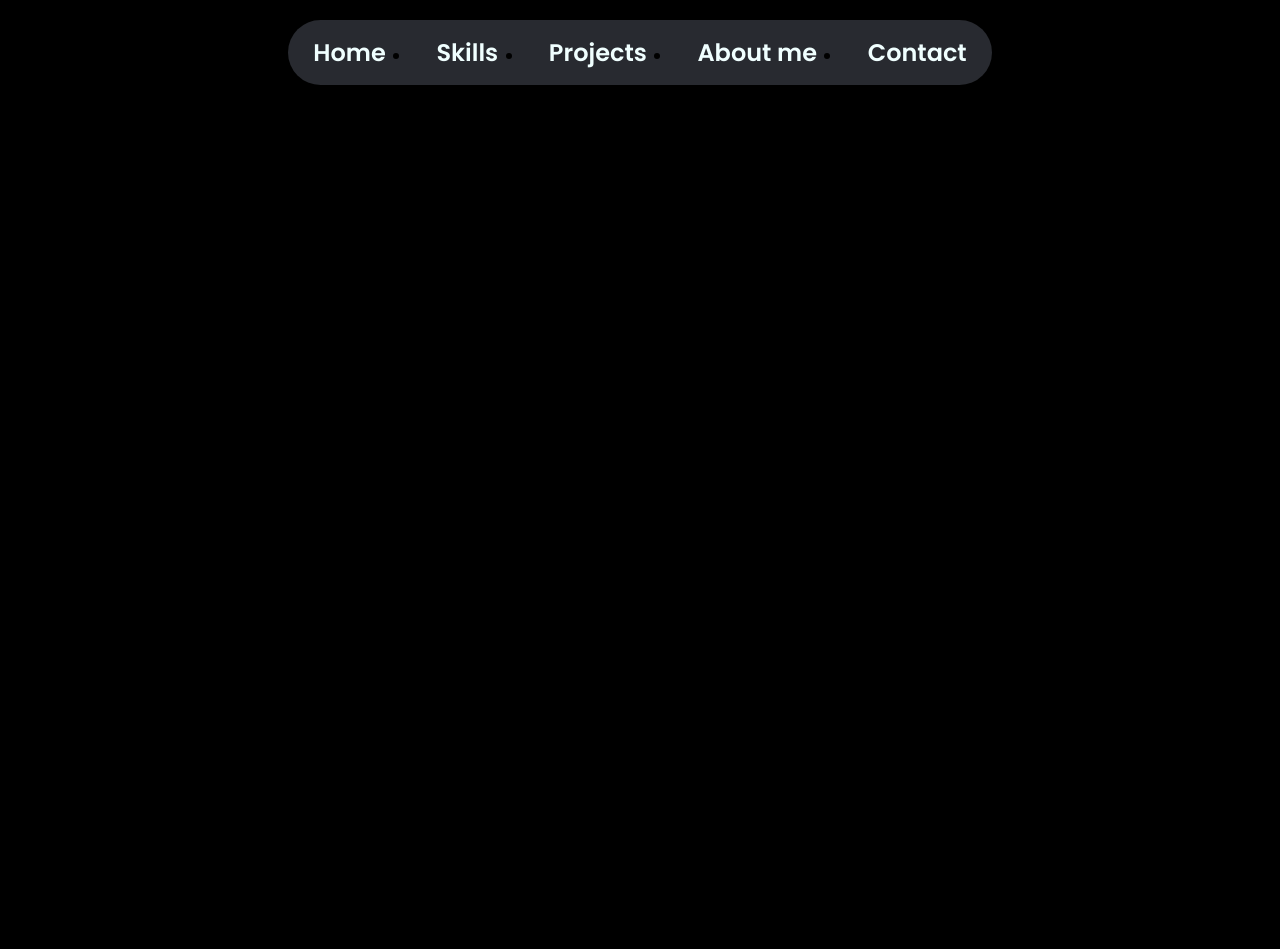
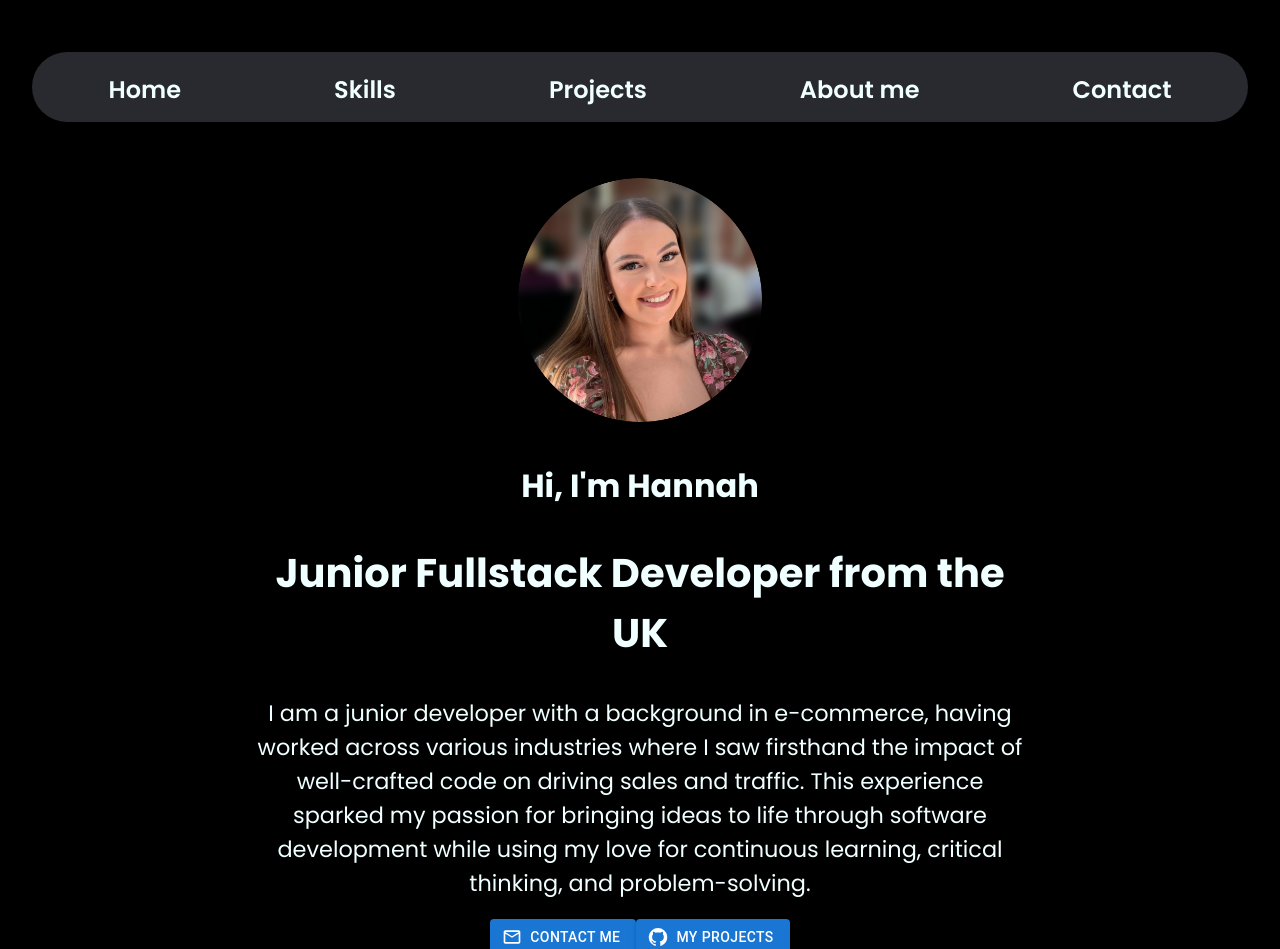
Before and after one commit to hannahchapman79/hannah-chapman-portfolio, a React (Create React App) app: page / in a window 1280 px wide. Shown: the top 949 px of the page. Before the commit the page ends 800 px from the top, so only its background shows below. Built offline with nearby package versions, Linux system fonts and the light colour scheme.

Commit message:
Imports material UI and adds an intro card with a profile image and short introduction

```diff
--- a/package.json
+++ b/package.json
@@ -3,6 +3,10 @@
   "version": "0.1.0",
   "private": true,
   "dependencies": {
+    "@emotion/react": "^11.13.3",
+    "@emotion/styled": "^11.13.0",
+    "@mui/icons-material": "^6.1.5",
+    "@mui/material": "^6.1.5",
     "@testing-library/jest-dom": "^5.17.0",
     "@testing-library/react": "^13.4.0",
     "@testing-library/user-event": "^13.5.0",
--- a/src/App.css
+++ b/src/App.css
@@ -1,23 +1,3 @@
-.App {
-  text-align: center;
-}
-
-.App-header {
-  background-color: #282c34;
-  min-height: 100vh;
-  display: flex;
-  flex-direction: column;
-  align-items: center;
-  justify-content: center;
-  font-size: calc(10px + 2vmin);
-  color: white;
-}
-
-.App-link {
-  color: #61dafb;
-}
-
-
 .nav-bar {
   display: flex;
   align-items: center;
@@ -26,8 +6,16 @@
   background-color: rgba(80, 85, 97, 0.5);
   border-radius: 40px;
   padding: 15px 0;
+  padding-top: 20px;
   margin: 20px auto 30px auto;
-  max-width: 55%;
+  max-width: 100vw;
+  width: auto;
+  margin-left: auto;
+  margin-right: auto;
+  position: sticky;
+  top: 20px;
+  z-index: 100;
+  overflow: hidden;
 }
 
 .nav-bar ul {
@@ -37,6 +25,7 @@
   padding: 0;
   margin: 0;
   width: 100%;
+  list-style-type: none;
 }
 
 .nav-bar li {
@@ -56,3 +45,56 @@
 .nav-bar a:hover {
   color: #ffda79;
 }
+
+.intro-card-div {
+  display: flex;
+  justify-content: center;
+  align-items: center;
+  min-height: 100vh;
+}
+
+
+.intro-card {
+  width: 100%;
+  max-width: 60vw;
+  padding: 20px;
+  border-radius: 8px;
+  box-shadow: 0px 4px 10px rgba(0, 0, 0, 0.1);
+  text-align: center;
+  margin: 0 auto;
+}
+
+.hannah-icon {
+  max-width: 20vw;
+}
+
+.name-intro {
+  font-size: 2rem;
+}
+
+.role-intro {
+  font-size: 2.5rem;
+}
+
+.personal-profile-intro {
+  font-size: 1.4rem;
+  font-weight: 100;
+}
+
+.contact-button {
+  background-color: #64717d;
+  color: white;
+  padding-right: 40px;
+}
+
+
+@media (max-width: 768px) {
+  .nav-bar {
+    max-width: 90vw;
+  }
+
+  .intro-card {
+    max-width: 90vw;
+    padding: 15px;
+  }
+}
--- a/src/App.js
+++ b/src/App.js
@@ -1,10 +1,15 @@
 import './App.css';
-import Navbar from './components/Navbar';
+import IntroCard from './components/IntroCard';
+import ButtonAppBar from './components/Navbar';
+// import useScreenSize from './useScreenSize';
 
 function App() {
+
+  // const screenSize = useScreenSize();
   return (
     <>
-    <Navbar/>
+    <ButtonAppBar/>
+    <IntroCard/>
     </>
   )
 
--- /dev/null
+++ b/src/components/IntroCard.jsx
@@ -0,0 +1,41 @@
+import React from 'react';
+import Button from '@mui/material/Button';
+import MailOutlineIcon from '@mui/icons-material/MailOutline';
+import GitHubIcon from '@mui/icons-material/GitHub';
+
+const IntroCard = () => {
+   return (
+      <div className='intro-card-div'>
+         <section className='intro-card'>
+            <img className="hannah-icon" src="/assets/hannah-icon.png" alt="Hannah Chapman portrait" />
+            <h1 className='name-intro'>Hi, I'm Hannah</h1>
+            <h1 className='role-intro'>Junior Fullstack Developer from the UK</h1>
+            <h2 className='personal-profile-intro'>I am a junior developer with a background in e-commerce, having worked across various industries where I saw firsthand the impact of well-crafted code on driving sales and traffic. This experience sparked my passion for bringing ideas to life through software development while using my love for continuous learning, critical thinking, and problem-solving.</h2>
+            <div className='intro-buttons-div'>
+               <Button
+               className='contact-button'
+                  component="a"
+                  href="#contact"
+                  variant="contained"
+                  tabIndex={-1}
+                  startIcon={<MailOutlineIcon />}
+               >
+                  Contact me
+               </Button>
+               <Button
+               className='project-button'
+                  component="a"
+                  href="#projects"
+                  variant="contained"
+                  tabIndex={-1}
+                  startIcon={<GitHubIcon />}
+               >
+                  My projects
+               </Button>
+            </div>
+         </section>
+      </div>
+   );
+};
+
+export default IntroCard;
--- a/src/index.css
+++ b/src/index.css
@@ -4,4 +4,12 @@ body {
   -webkit-font-smoothing: antialiased;
   -moz-osx-font-smoothing: grayscale;
   background-color: black;
+  color: azure;
 }
+
+#root {
+  max-width: 1280px;
+  margin: 0 auto;
+  padding: 2rem;
+  text-align: center;
+}
--- /dev/null
+++ b/src/useScreenSize.jsx
@@ -0,0 +1,27 @@
+import { useState, useEffect } from 'react';
+
+const useScreenSize = () => {
+  const [screenSize, setScreenSize] = useState({
+    width: window.innerWidth,
+    height: window.innerHeight,
+  });
+
+  useEffect(() => {
+    const handleResize = () => {
+      setScreenSize({
+        width: window.innerWidth,
+        height: window.innerHeight,
+      });
+    };
+
+    window.addEventListener('resize', handleResize);
+
+    return () => {
+      window.removeEventListener('resize', handleResize);
+    };
+  }, []);
+
+  return screenSize;
+};
+
+export default useScreenSize;
```
Also changed, not shown: public/assets/hannah-icon.png (added), src/components/Navbar.jsx (line endings or trailing spaces), 1 other file (tests, documents, lock files or other folders).
